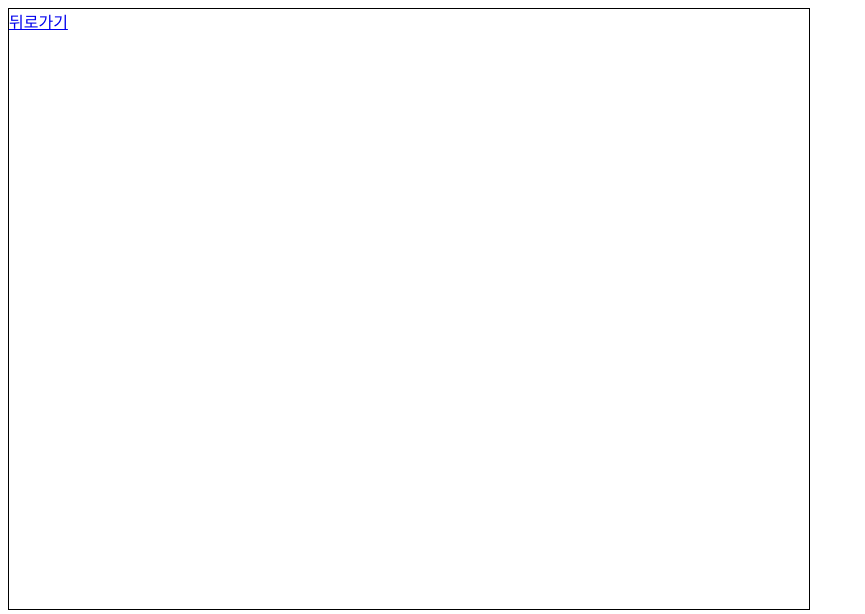
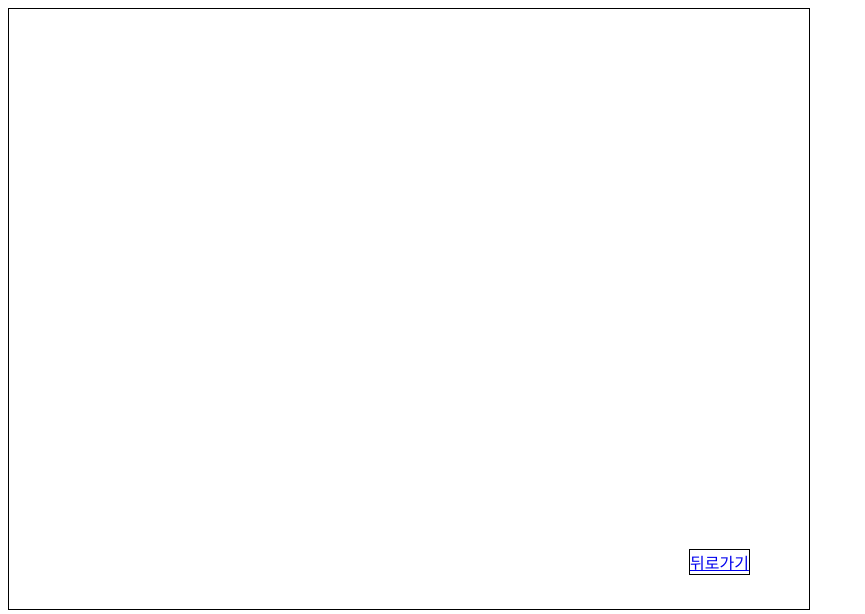
Before and after one commit to zlhunzzing/Zeminia-client2, a React (Create React App) app: page /About in a window 1280 px wide. Shown: the top 614 px of the page, without its empty margins (0-865 px from the left). Built offline with nearby package versions, Linux system fonts and the light colour scheme.

Commit message:
기능 : About Page 목적 : 우리들을 알림-소개하고 친해짐

```diff
--- a/src/pages/About.js
+++ b/src/pages/About.js
@@ -10,7 +10,17 @@ class About extends React.Component {
   render() {
     return (
       <div>
-        <Link to="/">뒤로가기</Link>
+        <Link
+          style={{
+            position: 'absolute',
+            top: '90%',
+            left: '85%',
+            border: '1px solid black'
+          }}
+          to="/"
+        >
+          뒤로가기
+        </Link>
       </div>
     );
   }
--- a/src/pages/Login.js
+++ b/src/pages/Login.js
@@ -110,7 +110,15 @@ class Login extends React.Component {
           <Link to="/secession">회원탈퇴</Link>
           <Link to="/ranking">랭킹보기</Link>
         </div>
-        <h4>Team Zemix </h4>
+        {/* <h4>Team Zemix </h4> */}
+        <Link
+          style={{
+            color: 'black'
+          }}
+          to="/about"
+        >
+          Team Zemix{' '}
+        </Link>
       </div>
     );
   }
--- a/src/pages/Signup.js
+++ b/src/pages/Signup.js
@@ -108,7 +108,15 @@ class Signup extends React.Component {
         <Link to="/login">로그인 하기?</Link>
         <Link to="/secession">회원탈퇴</Link>
         <Link to="/ranking">랭킹보기</Link>
-        <h4>Team Zemix </h4>
+        {/* <h4>Team Zemix </h4> */}
+        <Link
+          style={{
+            color: 'black'
+          }}
+          to="/about"
+        >
+          Team Zemix{' '}
+        </Link>
       </div>
     );
   }
```
